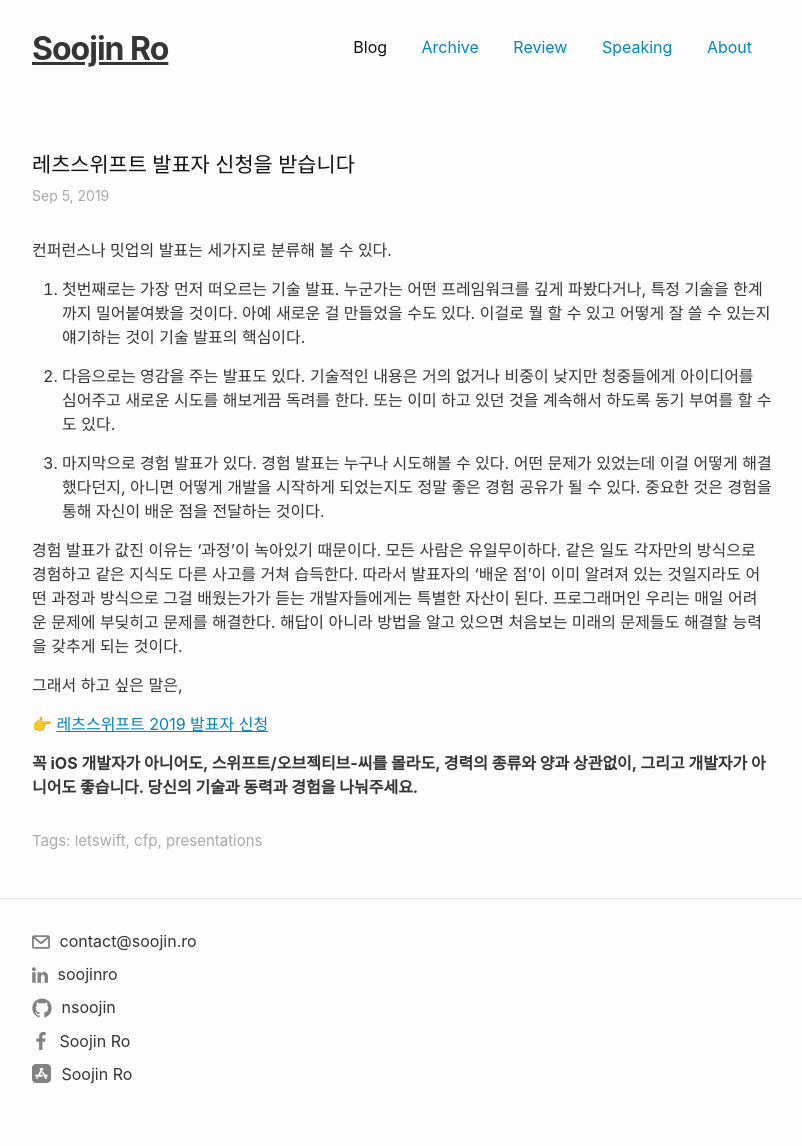
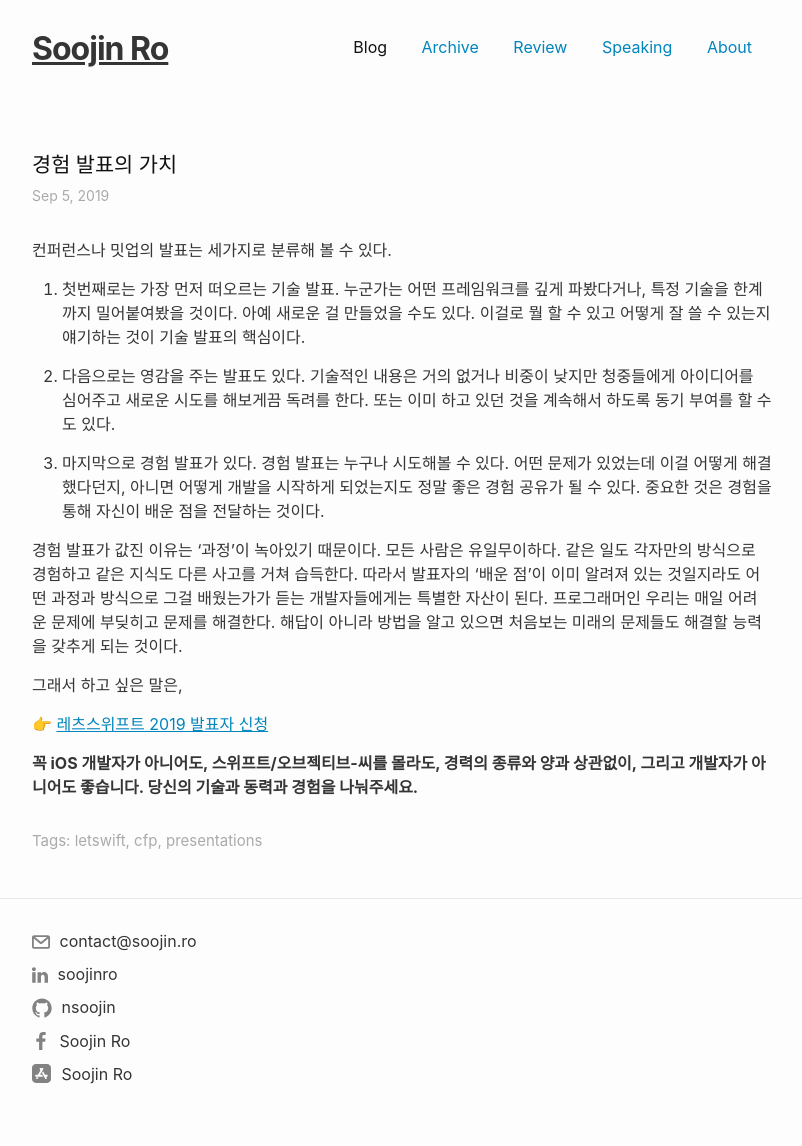
Before and after one commit to nsoojin/nsoojin.github.io, a Jekyll site: the page built from _posts/2019-09-05-call-for-papers-letswift2019.md, in a window 1280 px wide. Shown: the whole page, without its empty margins (238-1040 px from the left). Built offline with Jekyll 4.4.1, drawn with Linux system fonts in a browser that asks for light colours; comment, search, counter and statistics services are not loaded.

Commit message:
rename title

```diff
--- a/_posts/2019-09-05-call-for-papers-letswift2019.md
+++ b/_posts/2019-09-05-call-for-papers-letswift2019.md
@@ -1,6 +1,6 @@
 ---
 layout: post
-title: "레츠스위프트 발표자 신청을 받습니다"
+title: "경험 발표의 가치"
 categories: []
 tags:
 - letswift
```
